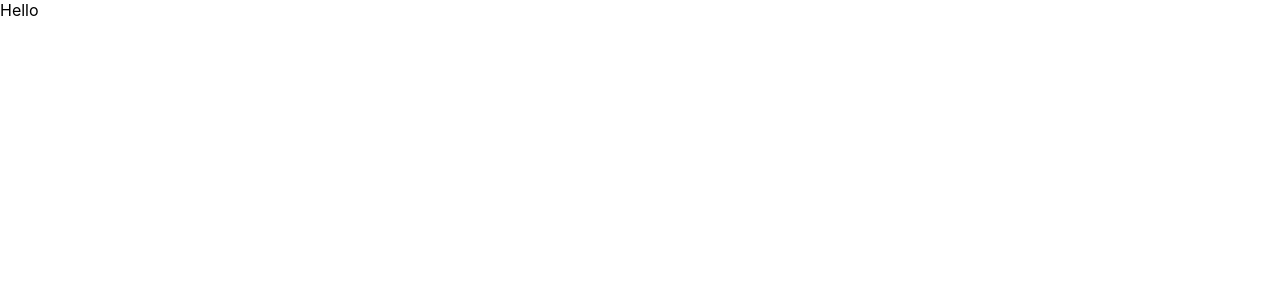
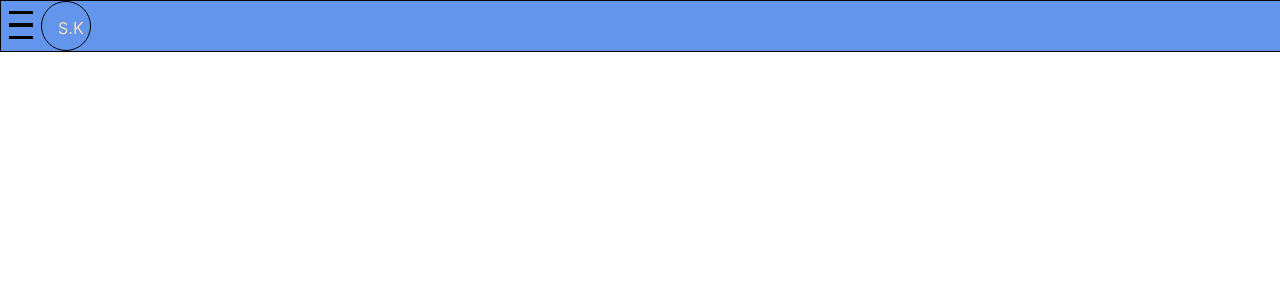
Before and after one commit to SolomonKitonyi/Portifolio, a React (Create React App) app: page / in a window 1280 px wide. Shown: the top 300 px of the page. Built offline with nearby package versions, Linux system fonts and the light colour scheme.

Commit message:
add header

```diff
--- a/src/App.tsx
+++ b/src/App.tsx
@@ -1,10 +1,12 @@
 import React from 'react';
 import './App.css';
+
+import Header from './components/Header';
 
 const  App = () => {
   return (
     <div className="App">
-      Hello
+      <Header />
     </div>
   );
 }
```
